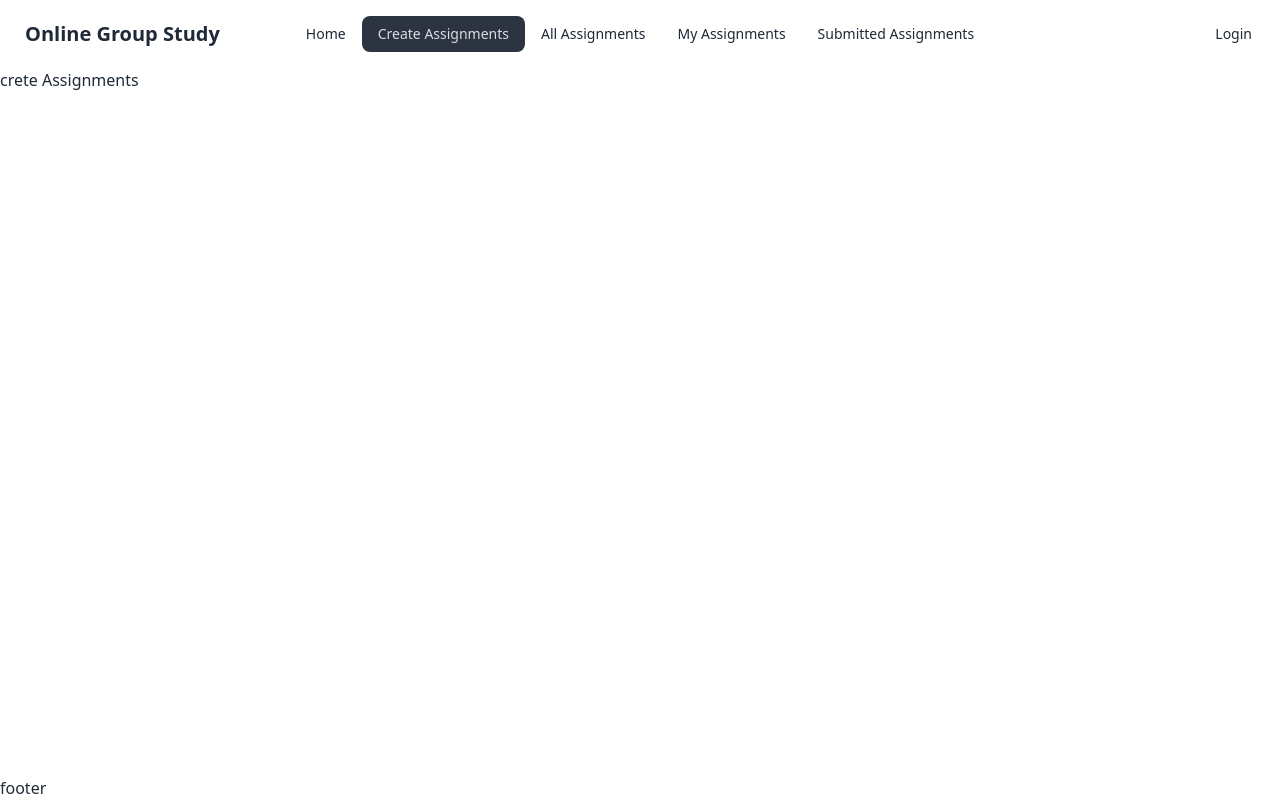
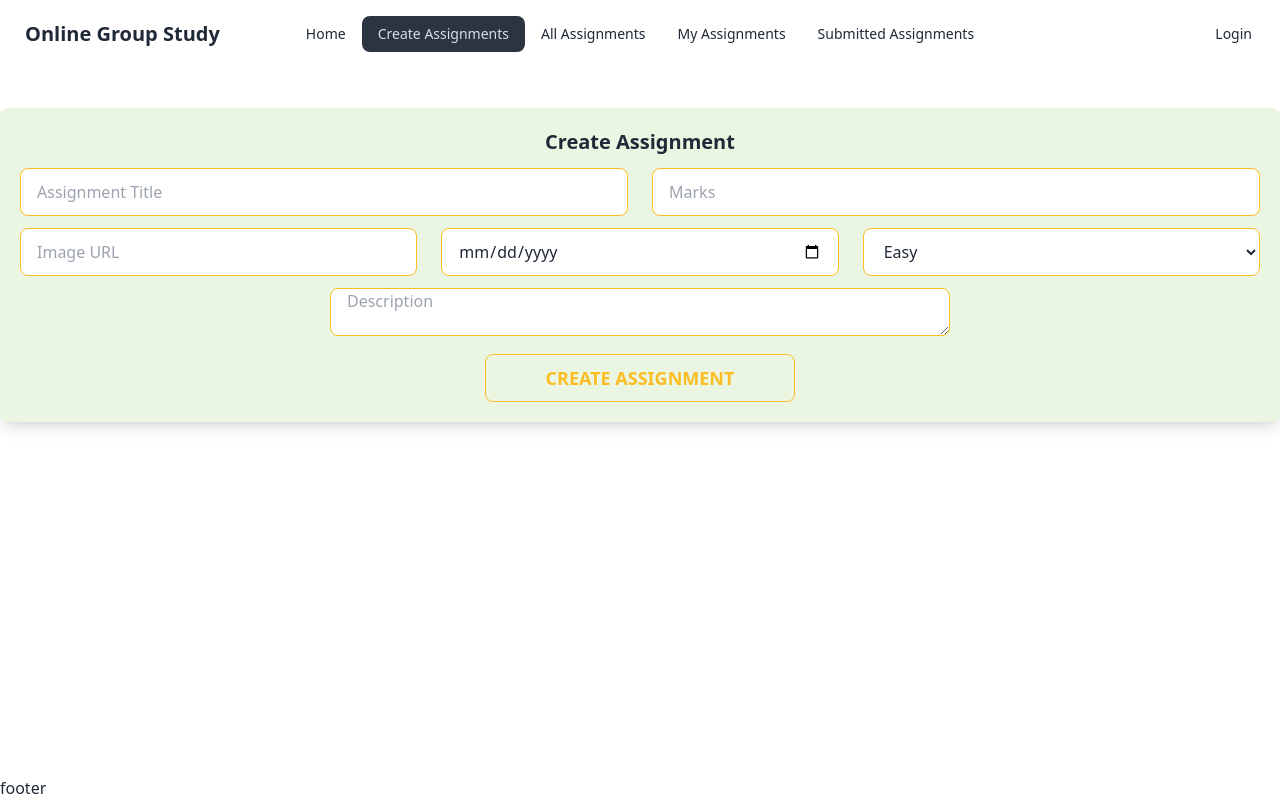
Before and after one commit to almuktadiir/online-group-study-server, a React (Vite) app: page /createAssignments in a window 1280 px wide. Built offline with nearby package versions, Linux system fonts and the light colour scheme; no server answers.

Commit message:
header function completed and added

```diff
--- a/src/components/Pages/CreateAssignments/CreateAssignments.jsx
+++ b/src/components/Pages/CreateAssignments/CreateAssignments.jsx
@@ -1,9 +1,70 @@
+import { useContext } from "react";
+import { AuthContext } from "../../AuthProvider/AuthProvider";
 
 
 const CreateAssignments = () => {
+    const {user} = useContext(AuthContext);
+
+    const handleCreateAssignment = e => {
+        e.preventDefault();
+
+        const form = new FormData(e.target);
+        const title = form.get('title');
+        const marks = form.get('marks');
+        const image = form.get('image');
+        const dueDate = form.get('duedate');
+        const difficulty = form.get('difficulty');
+        const description = form.get('description');
+        const email = user?.email;
+        const assignment = {email, title, marks, image, dueDate, difficulty, description};
+        console.log(assignment);
+
+
+        fetch('http://localhost:5000/createAssignments', {
+            method: 'POST',
+            headers: {
+                'content-type': 'application/json'
+            },
+            body: JSON.stringify(assignment)
+        })
+        .then(res => {
+            console.log(res.json);
+        })
+        .catch(err => {
+            console.log(err.message);
+        })
+    }
+
+
     return (
-        <div>
-            crete Assignments
+        <div className="max-w-7xl mx-auto my-10 text-center bg-[#ebf6e2ff] shadow-lg p-5 rounded-lg">
+            <h2 className="mb-3 font-montez font-semibold text-xl">Create Assignment</h2>
+            <form onSubmit={handleCreateAssignment}>
+
+                <div className="flex gap-6 mb-3">
+                    <input type="text" name="title" placeholder="Assignment Title" className="input input-bordered input-warning w-1/2" />
+                    <input type="number" name="marks" placeholder="Marks" className="input input-bordered input-warning w-1/2" />
+                </div>
+
+                <div className="flex gap-6 mb-3">
+                    <input type="text" name="image" placeholder="Image URL" className="input input-bordered input-warning w-1/2" />
+                    <input type="date" name="duedate" placeholder="Due Date" className="input input-bordered input-warning w-1/2" />
+
+                    <select
+                        id="difficulty"
+                        name="difficulty"
+                        className="input input-bordered input-warning w-1/2">
+                        <option value="easy">Easy</option>
+                        <option value="medium">Medium</option>
+                        <option value="hard">Hard</option>
+                    </select>
+                </div>
+
+                <div className="text-center mb-3">
+                    <textarea name="description" id="" cols="30" rows="20" className="input input-bordered input-warning w-1/2" placeholder="Description"></textarea>
+                </div>
+                <input type="submit" value="Create Assignment" className="w-1/4 text-center btn btn-warning btn-outline mx-auto text-lg" />
+            </form>
         </div>
     );
 };
```
